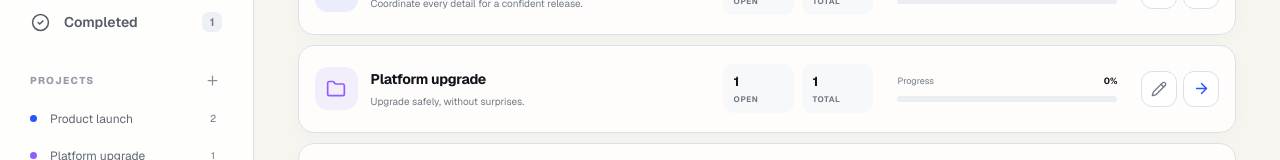
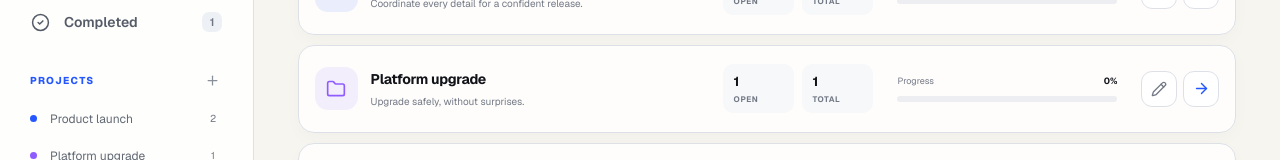
Before and after one commit to peremiller/orbit-task-manager, a Next.js app: page /projects in a window 1280 px wide. Shown: the part 383-543 px from the top of the page. Built offline with nearby package versions, Linux system fonts and the light colour scheme.

Commit message:
Link Projects heading to projects page

```diff
--- a/app/globals.css
+++ b/app/globals.css
@@ -56,6 +56,10 @@ button:focus-visible, input:focus-visible, select:focus-visible, textarea:focus-
 .nav-item.active em { color: white; background: rgba(255,255,255,.18); }
 .sidebar-section { margin-top: 26px; }
 .section-label { display: flex; align-items: center; justify-content: space-between; padding: 0 12px 9px; color: #979ca5; font-size: 10px; font-weight: 750; letter-spacing: .13em; text-transform: uppercase; }
+.section-label-link { display: inline-flex; align-items: center; margin: -3px -4px; padding: 3px 4px; border-radius: 6px; color: inherit; text-decoration: none; transition: color .16s ease, background-color .16s ease; }
+.section-label-link:hover { color: var(--blue); background: var(--blue-soft); }
+.section-label-link:focus-visible { outline: 3px solid rgba(36, 87, 255, .22); outline-offset: 2px; }
+.section-label-link[aria-current="page"] { color: var(--blue); }
 .section-label button, .project-link { border: 0; background: transparent; }
 .section-label button { display: grid; place-items: center; padding: 3px; color: #8a909a; }
 .project-link { width: 100%; height: 37px; display: grid; grid-template-columns: 10px 1fr auto; align-items: center; gap: 10px; padding: 0 12px; border-radius: 10px; text-align: left; font-size: 12px; color: #616872; }
--- a/app/page.tsx
+++ b/app/page.tsx
@@ -37,6 +37,7 @@ import {
   X,
   Zap,
 } from "lucide-react";
+import Link from "next/link";
 import { useRouter } from "next/navigation";
 import { useEffect, useMemo, useRef, useState, type FormEvent } from "react";
 
@@ -391,7 +392,22 @@ export default function Home({ initialView = "today", initialProjectId = null }:
         </nav>
 
         <div className="sidebar-section">
-          <div className="section-label"><span>Projects</span><button aria-label="Add project"><Plus size={15} /></button></div>
+          <div className="section-label">
+            <Link
+              href="/projects"
+              className="section-label-link"
+              aria-label="View all projects"
+              aria-current={activeView === "projects" && !activeProjectId ? "page" : undefined}
+              onClick={() => {
+                setActiveView("projects");
+                setActiveProjectId(null);
+                setMobileMenuOpen(false);
+              }}
+            >
+              Projects
+            </Link>
+            <button aria-label="Add project"><Plus size={15} /></button>
+          </div>
           {projects.slice(0, 4).map((project) => (
             <button className={activeProjectId === project.id ? "project-link active" : "project-link"} key={project.id} onClick={() => navigateProject(project)}>
               <span className="project-dot" style={{ background: project.color }} />
```
